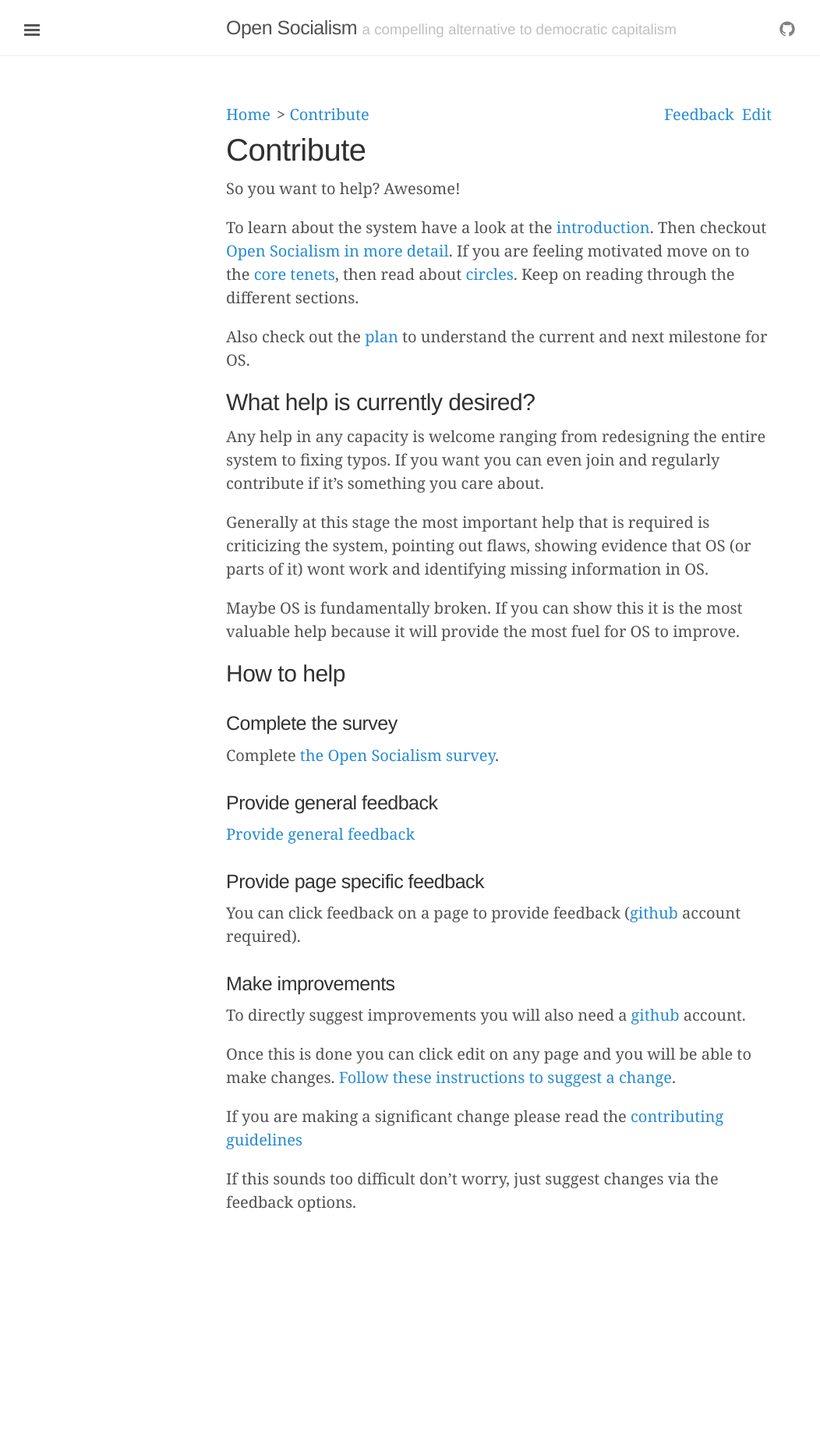
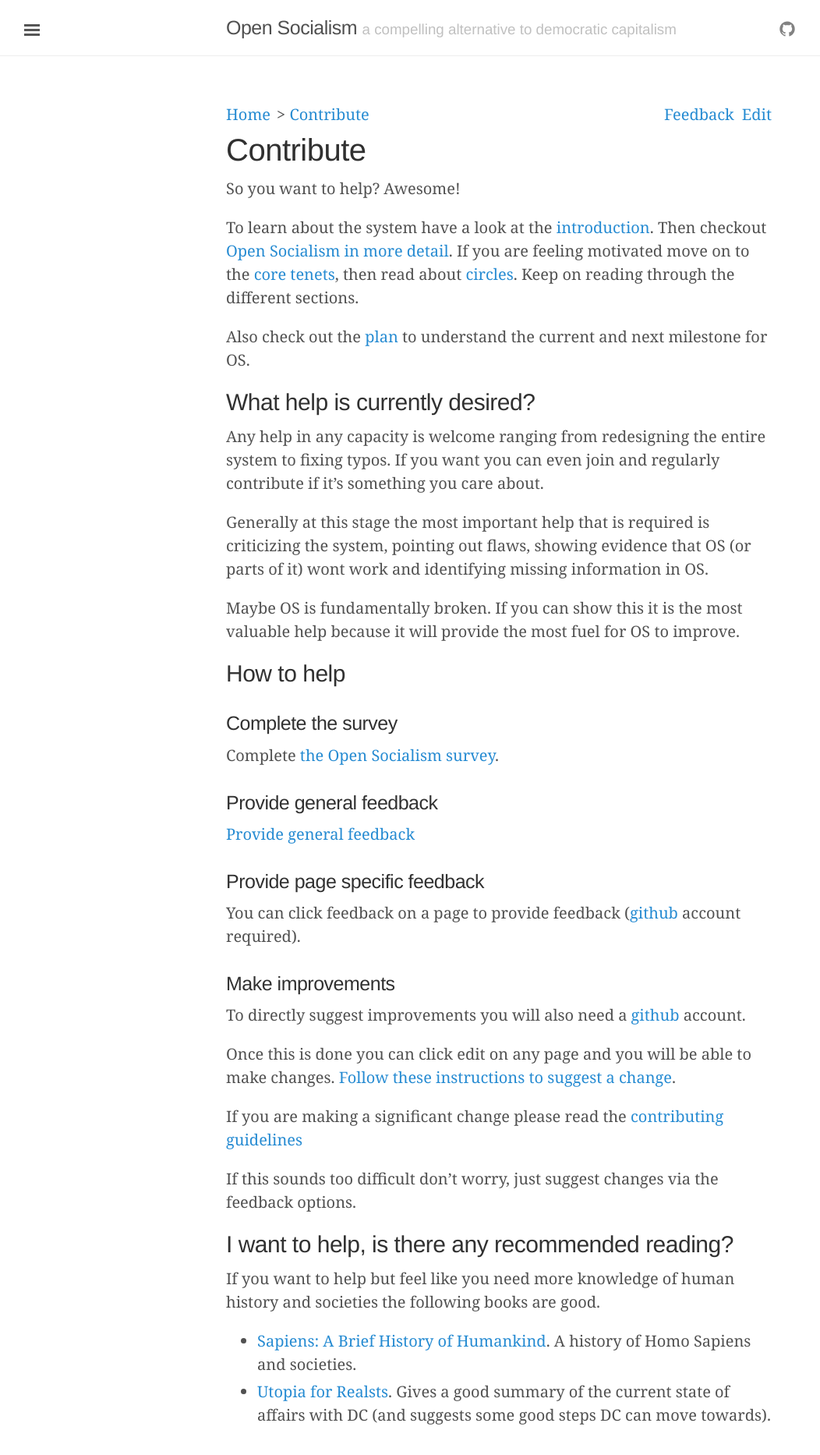
Before and after one commit to open-socialism/open-socialism-site, a Jekyll site: the page built from contribute.md, in a window 1280 px wide. Shown: the top 1866 px of the page at 78% size, without its empty margins (0-1052 px from the left). Built offline with Jekyll 4.4.1, drawn with Linux system fonts in a browser that asks for light colours.

Commit message:
add some possible reading for contributors

```diff
--- a/contribute.md
+++ b/contribute.md
@@ -40,3 +40,10 @@ Once this is done you can click edit on any page and you will be able to make ch
 If you are making a significant change please read the [contributing guidelines](https://github.com/open-socialism/open-socialism.github.io/blob/master/CONTRIBUTING.md){:target="_blank"}
 
 If this sounds too difficult don't worry, just suggest changes via the feedback options.
+
+## I want to help, is there any recommended reading?
+
+If you want to help but feel like you need more knowledge of human history and societies the following books are good.
+
+* [Sapiens: A Brief History of Humankind](https://www.amazon.com/Sapiens-Humankind-Yuval-Noah-Harari/dp/0062316095){:target="_blank"}. A history of Homo Sapiens and societies.
+* [Utopia for Realsts](https://thecorrespondent.com/utopia-for-realists/){:target="_blank"}. Gives a good summary of the current state of affairs with DC (and suggests some good steps DC can move towards).
```
